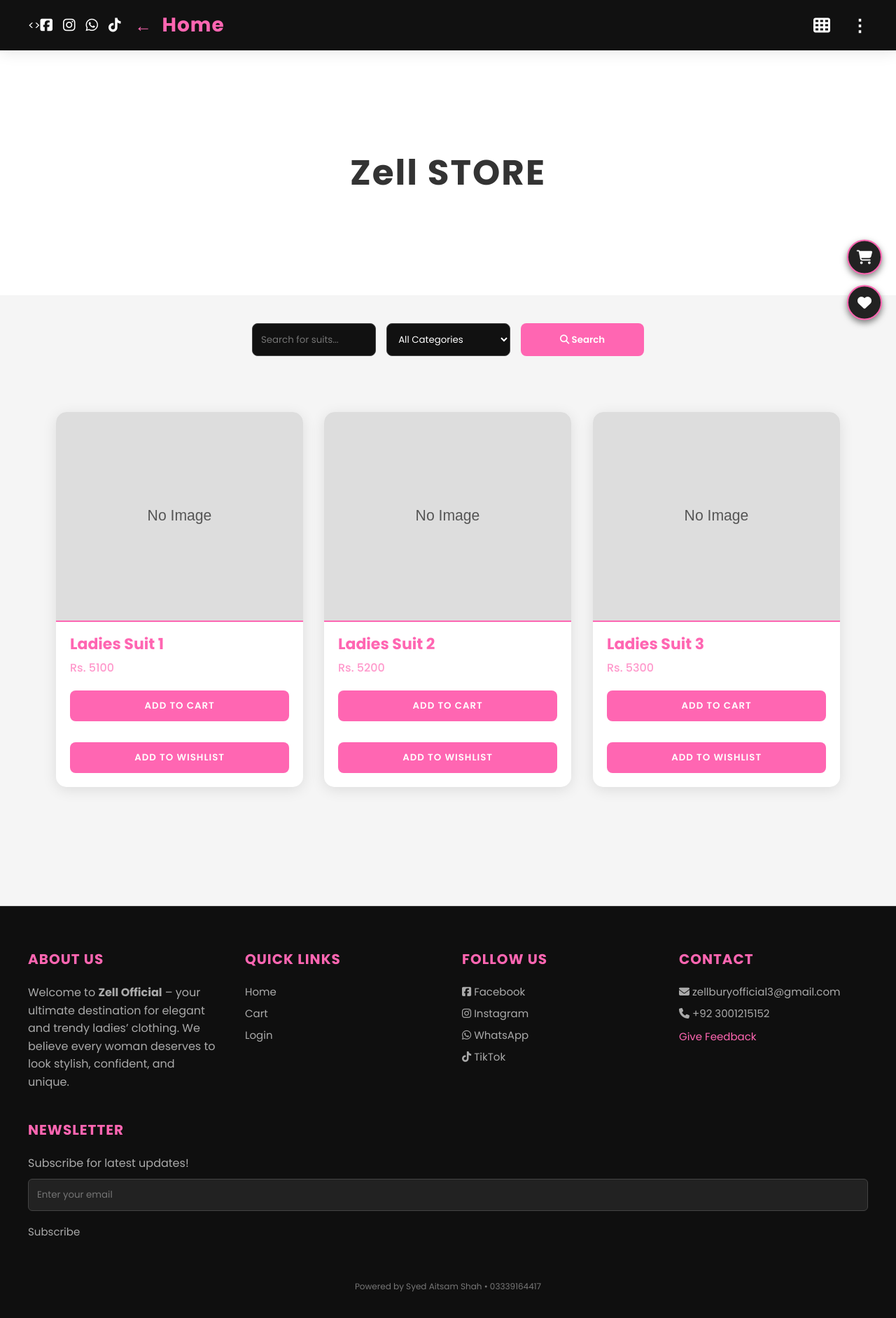
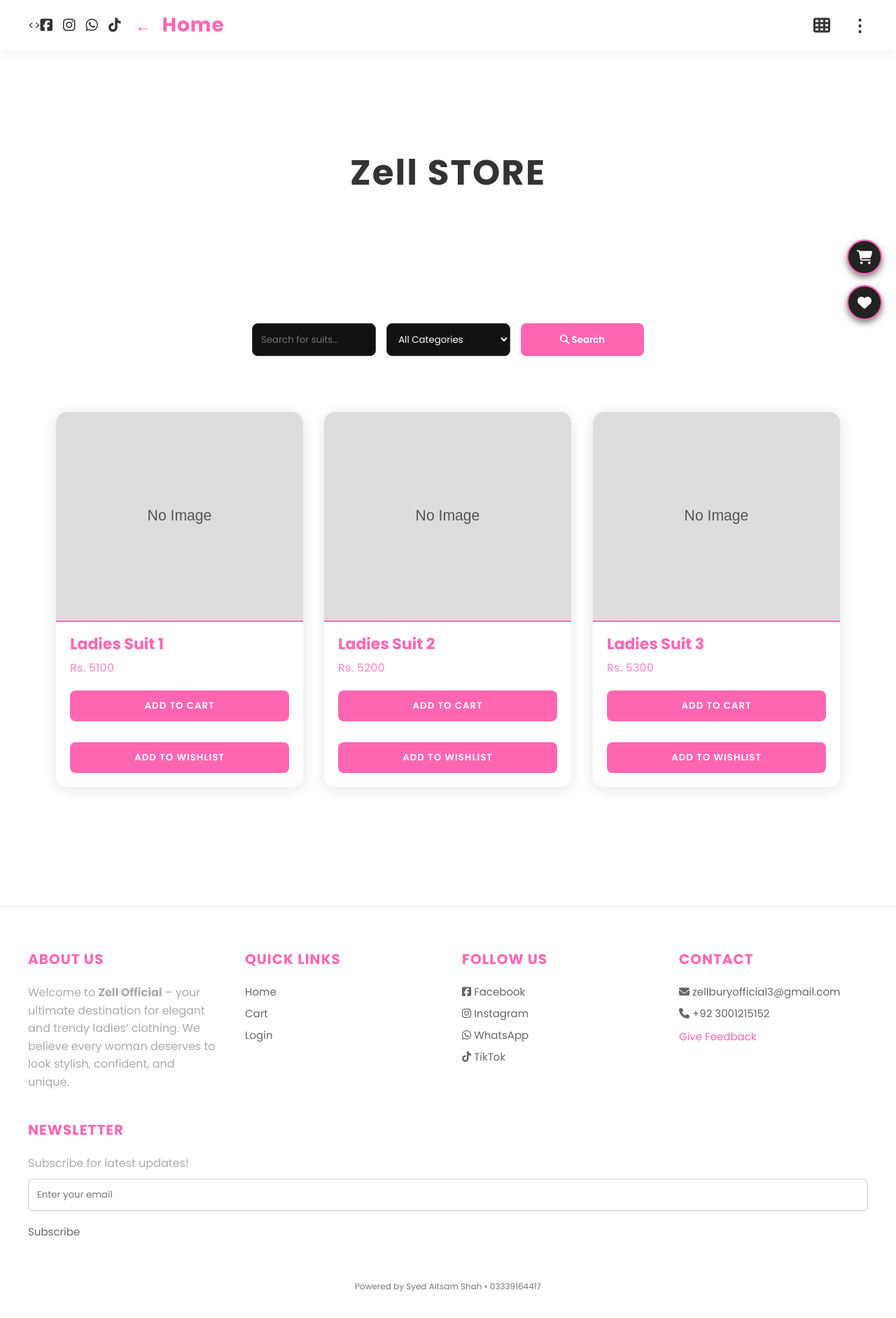
Before and after one commit to aitsam-cmyk/Clothes-website, a website: page index.html in a window 1280 px wide. Shown: the whole page at 70% size. Drawn offline with Linux system fonts and the light colour scheme; no server answers.

Commit message:
Add files via upload

```diff
--- a/style.css
+++ b/style.css
@@ -8,7 +8,7 @@
 }
 
 body {
-    background: #f5f5f5;
+    background: #fff;
     color: #333;
     min-height: 100vh;
     position: relative;
@@ -25,9 +25,9 @@ a {
 /* ===== Header ===== */
 
 header {
-    background: #111;
+    background: #fff;
     backdrop-filter: blur(10px);
-    color: white;
+    color: #333;
     padding: 15px 40px;
     display: flex;
     justify-content: flex-start;
@@ -35,7 +35,7 @@ header {
     position: sticky;
     top: 0;
     z-index: 1000;
-    box-shadow: 0 3px 20px rgba(0, 0, 0, 0.1);
+    box-shadow: 0 3px 20px rgba(0, 0, 0, 0.05);
     transition: all 0.3s ease;
 }
 
@@ -48,7 +48,7 @@ header .social-icons {
 }
 
 header .social-icons a {
-    color: white;
+    color: #333;
     transition: transform 0.3s, color 0.3s;
 }
 
@@ -102,10 +102,11 @@ header .dropdown {
     position: absolute;
     top: 45px;
     right: 0;
-    background: #222;
-    color: white;
+    background: #fff;
+    color: #333;
     border-radius: 8px;
-    box-shadow: 0 4px 15px rgba(0, 0, 0, 0.5);
+    box-shadow: 0 4px 15px rgba(0, 0, 0, 0.08);
+    border: 1px solid #eee;
     overflow: hidden;
     z-index: 1001;
     opacity: 0;
@@ -128,7 +129,7 @@ header .dropdown button {
     text-align: left;
     cursor: pointer;
     transition: 0.3s;
-    color: white;
+    color: #333;
     font-size: 14px;
 }
 
@@ -571,14 +572,14 @@ section {
 /* ===== Footer ===== */
 
 footer {
-    background: #0f0f0f;
-    color: #ccc;
+    background: #fff;
+    color: #333;
     padding: 60px 40px;
     display: flex;
     flex-wrap: wrap;
     justify-content: space-between;
     gap: 40px;
-    border-top: 1px solid #333;
+    border-top: 1px solid #eee;
     margin-top: 50px;
 }
 
@@ -598,7 +599,7 @@ footer h3 {
 footer a,
 footer button {
     display: block;
-    color: #aaa;
+    color: #666;
     text-decoration: none;
     margin: 8px 0;
     transition: 0.3s;
@@ -617,9 +618,9 @@ footer button:hover {
 }
 
 footer input {
-    background: #222;
-    color: white;
-    border: 1px solid #444;
+    background: #fff;
+    color: #333;
+    border: 1px solid #ccc;
     border-radius: 6px;
     padding: 12px;
     margin-bottom: 10px;
```
